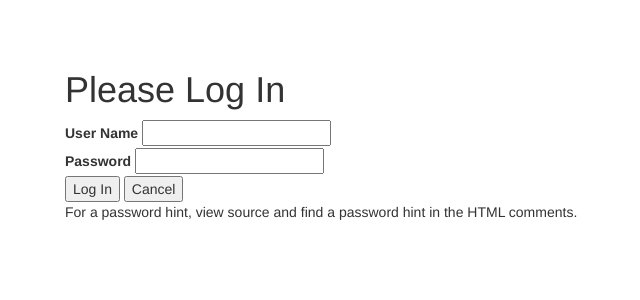
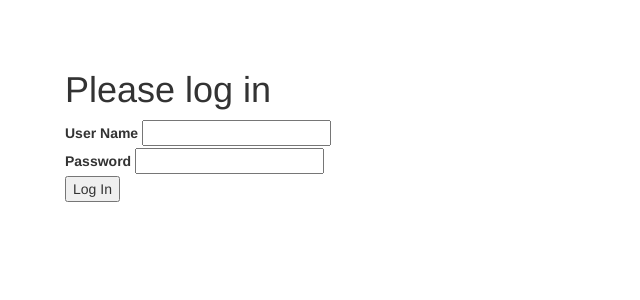
Before and after one commit to DivineBi/ROCK_PAPER_SCISSORS, a PHP site: page /login.php in a window 1280 px wide. Shown: the top 300 px of the page, without its empty margins (5-645 px from the left). Run offline with PHP 8.4, Linux system fonts and the light colour scheme.

Commit message:
login requirements

```diff
--- a/login.php
+++ b/login.php
@@ -1,28 +1,28 @@
 <?php // Do not put any HTML above this line
-
-if ( isset($_POST['cancel'] ) ) {
-    // Redirect the browser to game.php
-    header("Location: index.php");
-    return;
-}
+session_start();
 
 $salt = 'XyZzy12*_';
-$stored_hash = 'a8609e8d62c043243c4e201cbb342862';  // Pw is meow123
+$stored_hash = 'a8609e8d62c043243c4e201cbb342862';  // md5 of 'XyZzy12*_php123'
 
-$failure = false;  // If we have no POST data
+$error = false;
 
 // Check to see if we have some POST data, if we do process it
-if ( isset($_POST['who']) && isset($_POST['pass']) ) {
-    if ( strlen($_POST['who']) < 1 || strlen($_POST['pass']) < 1 ) {
-        $failure = "User name and password are required";
+if ($_SERVER['REQUEST_METHOD'] == 'POST') {
+    if (empty($_POST['who']) || empty($_POST['pass'])) {
+        $_SESSION['error'] = 'User name and password are required';
+        header("Location: login.php");
+        return;
     } else {
         $check = hash('md5', $salt.$_POST['pass']);
         if ( $check == $stored_hash ) {
+            $_SESSION['name'] = $_POST['who'];
             // Redirect the browser to game.php
             header("Location: game.php?name=".urlencode($_POST['who']));
             return;
         } else {
-            $failure = "Incorrect password";
+            $_SESSION['error'] = 'Incorrect password';
+            header("Location: login.php");
+            return;
         }
     }
 }
@@ -33,32 +33,27 @@ if ( isset($_POST['who']) && isset($_POST['pass']) ) {
 <html>
 <head>
 <?php require_once "bootstrap.php"; ?>
-<title>Chuck Severance's Login Page</title>
+<title>Login Rock Paper Scissors</title>
 </head>
 <body>
 <div class="container">
-<h1>Please Log In</h1>
+<h1>Please log in</h1>
 <?php
 // Note triple not equals and think how badly double
 // not equals would work here...
-if ( $failure !== false ) {
+if (isset($_SESSION['error'])) {
     // Look closely at the use of single and double quotes
-    echo('<p style="color: red;">'.htmlentities($failure)."</p>\n");
+    echo('<p style="color: red;">'.htmlentities($_SESSION['error'])."</p>\n");
+    unset($_SESSION['error']);
 }
 ?>
 <form method="POST">
-<label for="nam">User Name</label>
-<input type="text" name="who" id="nam"><br/>
-<label for="id_1723">Password</label>
-<input type="text" name="pass" id="id_1723"><br/>
+<label for="who">User Name</label>
+<input type="text" name="who" id="who"><br/>
+<label for="pass">Password</label>
+<input type="password" name="pass" id="pass"><br/>
 <input type="submit" value="Log In">
-<input type="submit" name="cancel" value="Cancel">
 </form>
-<p>
-For a password hint, view source and find a password hint
-in the HTML comments.
-<!-- Hint: The password is the four character sound a cat
-makes (all lower case) followed by 123. -->
-</p>
 </div>
 </body>
+</html>
```
Also changed, not shown: 1 other file.
